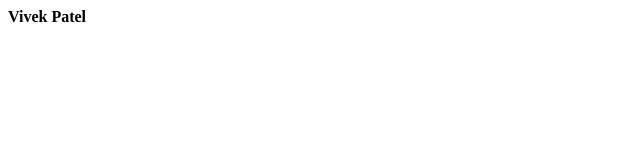
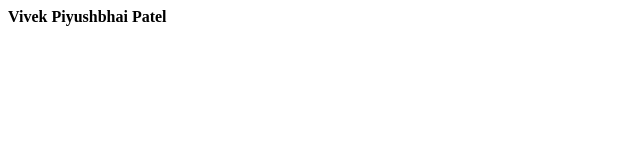
Before and after one commit to vivekppatel24/apnacollege-demo, a plain HTML site: page index.html in a window 1280 px wide. Shown: the whole page, without its empty margins (0-640 px from the left). Drawn offline with Linux system fonts and the light colour scheme.

Commit message:
Chnages committed by Vivek

```diff
--- a/index.html
+++ b/index.html
@@ -1 +1 @@
-<p><b>Vivek Patel</b></p>
+<p><b>Vivek Piyushbhai Patel</b></p>
```
